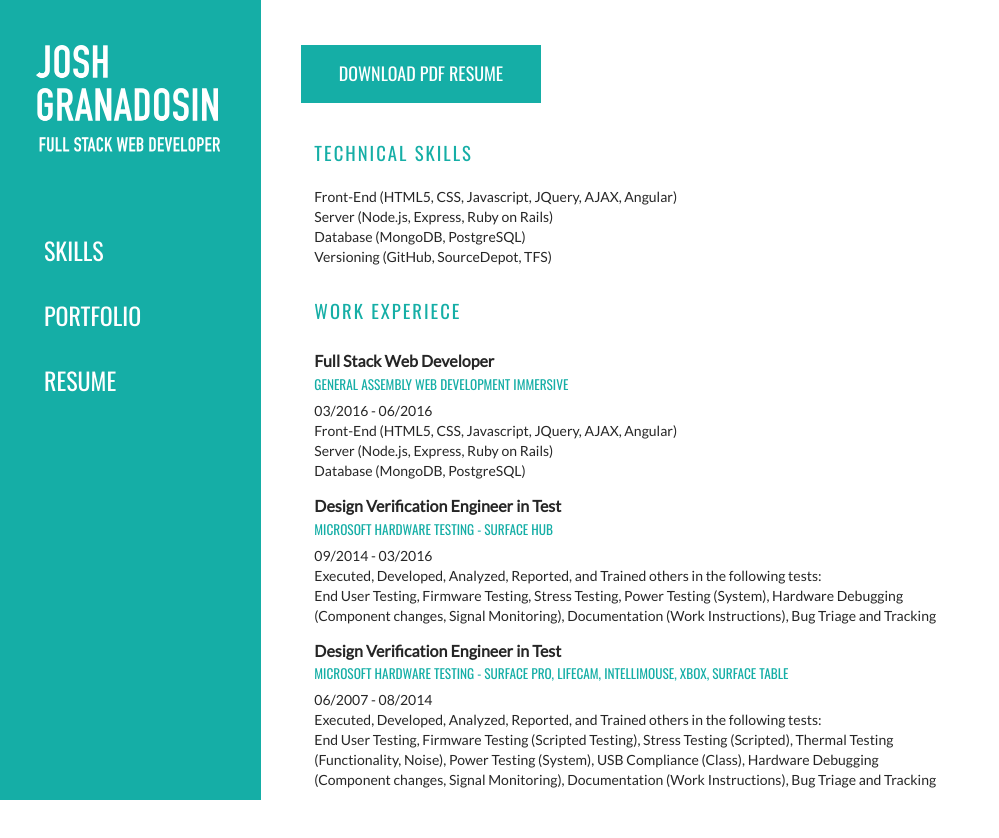
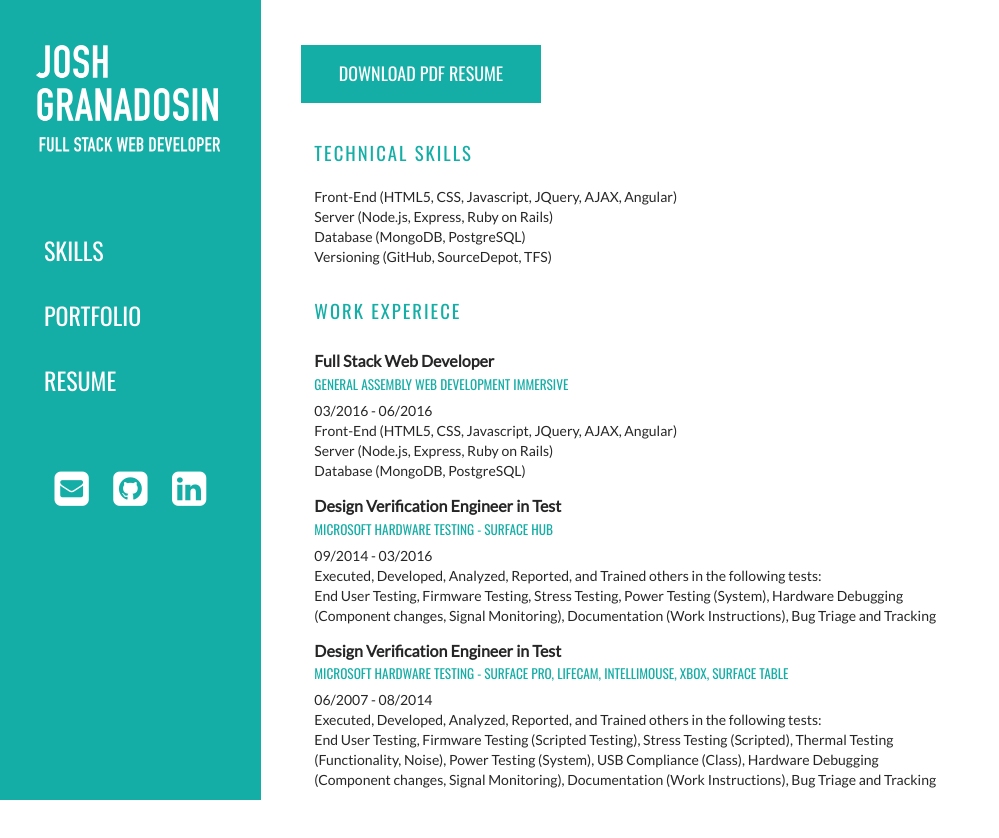
Before and after one commit to joshgranadosin/Portfolio, a plain HTML site: page Resume.html in a window 1280 px wide. Shown: the whole page, without its empty margins (0-999 px from the left). Drawn offline with nearby package versions, Linux system fonts and the light colour scheme.

Commit message:
Added square links on left nav-bar

```diff
--- a/Resume.html
+++ b/Resume.html
@@ -4,15 +4,24 @@
 	<title>Josh Granadosin - Portfolio</title>
 	<link rel="stylesheet" href="https://maxcdn.bootstrapcdn.com/bootstrap/3.3.6/css/bootstrap.min.css" integrity="sha384-1q8mTJOASx8j1Au+a5WDVnPi2lkFfwwEAa8hDDdjZlpLegxhjVME1fgjWPGmkzs7" crossorigin="anonymous">
 	<link href='https://fonts.googleapis.com/css?family=Oswald|Martel:300|Lato' rel='stylesheet' type='text/css'>
+	<link rel="stylesheet" href="css/font-awesome.min.css">
 	<link rel="stylesheet" href="css/style.css">
 </head>
 <body>
 
 	<aside class="left">
 		<img class="logo" src="img/Logo.png">
-		<a class="left">SKILLS</a>
-		<a class="left">PORTFOLIO</a>
-		<a class="left">RESUME</a>
+
+		<a href="Skills.html" class="left">SKILLS</a>
+		<a href="Portfolio.html" class="left">PORTFOLIO</a>
+		<a href="Resume.html" class="left">RESUME</a>
+
+		<div class="icon-link">
+			<a href="mailto:joshgranadosin@gmail.com" class="icon-link"><i class="fa fa-envelope-square"></i></a>
+			<a href="https://github.com/joshgranadosin" class="icon-link"><i class="fa fa-github-square"></i></a>
+			<a href="https://www.linkedin.com/in/joshua-granadosin-68376a50?trk=nav_responsive_tab_profile"
+				class="icon-link"><i class="fa fa-linkedin-square"></i></a>
+		</div>
 	</aside>
 
 	<section class="main resume">
--- a/css/style.css
+++ b/css/style.css
@@ -21,6 +21,19 @@ a.left{
 	font-size: 18pt; color: white;
 
 	background-color: rgba(21, 174, 166, 1);
+}
+
+div.icon-link{
+	display: block;
+	margin-top: 30pt;
+	font-size: 30pt;
+	text-align: center;
+}
+
+a.icon-link{
+	padding: 5pt;
+	display: inline-block;
+	color: white;
 }
 
 /* main section styles */
```
Also changed, not shown: Portfolio.html (+12 -3 lines), Skills.html (+12 -3 lines), index.html (+12 -3 lines).
